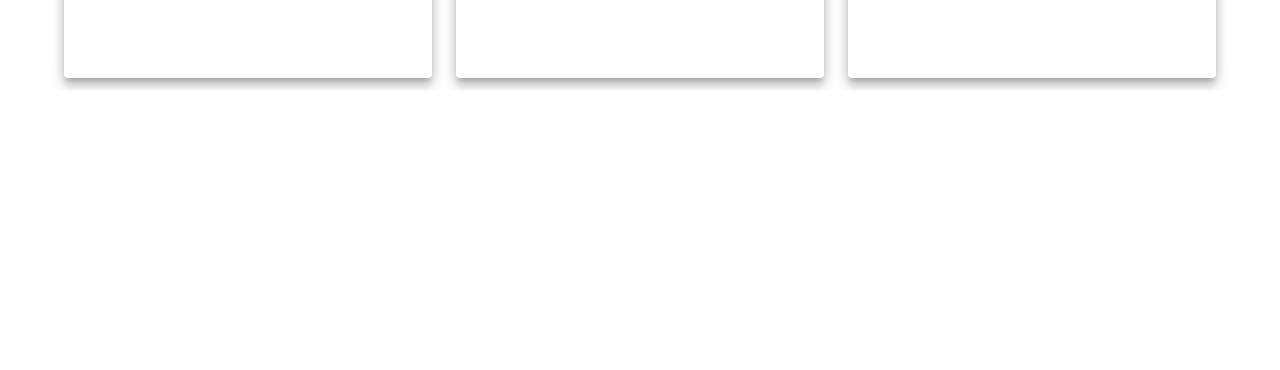
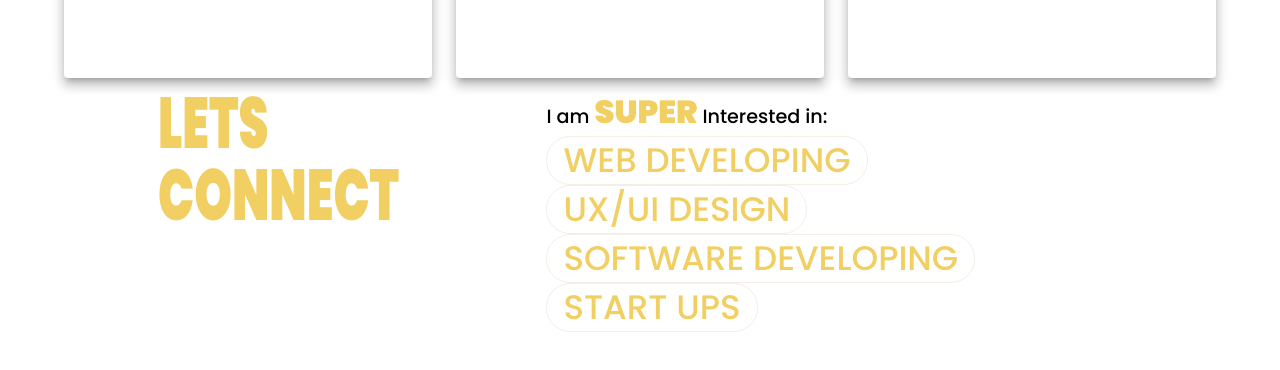
Before and after one commit to Timmysworld/Portfolio_Site, a React (Create React App) app: page /projects in a window 1280 px wide. Shown: the part 839-1209 px from the top of the page. Before the commit the page ends 929 px from the top, so only its background shows below. Built offline with nearby package versions, Linux system fonts and the light colour scheme.

Commit message:
made no changes yet

```diff
--- a/src/components/pages/Projects/Projects.jsx
+++ b/src/components/pages/Projects/Projects.jsx
@@ -2,6 +2,7 @@ import React, { useState } from 'react'
 import Box from '@mui/material/Box';
 import { Container } from '@mui/system'
 import MainLayout from '../../layouts/MainLayout'
+import Contact from '../../Contact';
 
 // const Item = styled(Paper)(({ theme }) => ({
 //     backgroundColor: theme.palette.mode === 'dark' ? '#1A2027' : '#fff',
@@ -18,6 +19,7 @@ const Projects = () => {
     const [summary, setSummary] = useState("Lorem daskhjfgsdijgdklsgfjioejasdklnvirjgsdjfgdsgjiopr..")
 
     return (
+        <>
         <Box
         mt={10}
         sx={{Height: 100}}>
@@ -27,6 +29,8 @@ const Projects = () => {
         </Container>
         <MainLayout title={title}/>
         </Box>
+        <Contact/>
+        </>
     )
 }
 
```
